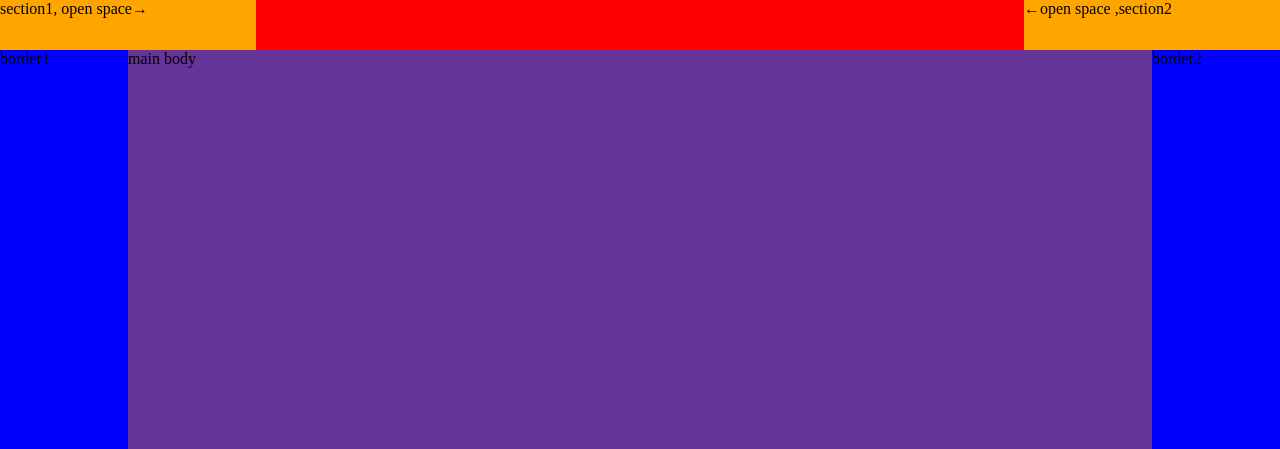
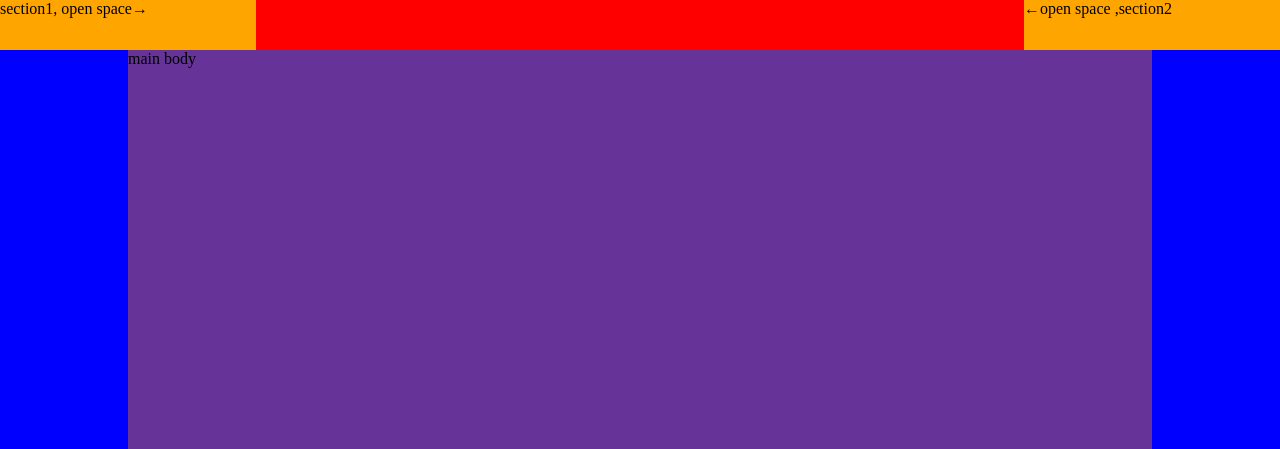
Before and after one commit to JorisLousberg/room8, a PHP site: page / in a window 1280 px wide. Shown: the top 449 px of the page. Run offline with PHP 8.4, Linux system fonts and the light colour scheme.

Commit message:
lay out test 1
tested: how the page responds to content being larger then the screen.

fixed: borders jumping under top
          borders being different sizes

added: invisible text to prevent middle body to become invisible when empty.

conclusion:
lay out is working like it should.  :)

```diff
--- a/css/mainstyle.css
+++ b/css/mainstyle.css
@@ -25,31 +25,36 @@ body{
 }
 /*middle layout*/
 .middle{
-    height: 400px /*fit-content*/;
+    height:  400px/*fit-content */;
     width:  100%;
     float: left;
+    display: flex;
+    background-color: green;
 
 }
+
 .middle_left{
     height: 100%;
     width: 10%;
     float: left;
     background-color: blue;
-    position: relative;
+    color: transparent;/*the text keeps the border from hiding under top div*/
+
 }
 .middle_main{
     height: 100%;
     width: 80%;
     float: left;
     background-color: rebeccapurple;
-    position: relative;
+
 }
 .middle_right{
     height: 100%;
     width: 10%;
     float: left;
     background-color: blue;
-    position: relative;
+    color: transparent;/*the text keeps the border from hiding under top div*/
+
 }
 /*lower layout*/
 .bottom{
--- a/index.php
+++ b/index.php
@@ -14,7 +14,7 @@
 
     <div class="middle">
         <div class="middle_left">border1</div>
-        <div class="middle_main">main body</div>
+        <div class="middle_main">main body <div class="groot"></div></div>
         <div class="middle_right">border2</div>
     </div>
     <div class="bottom">
```
